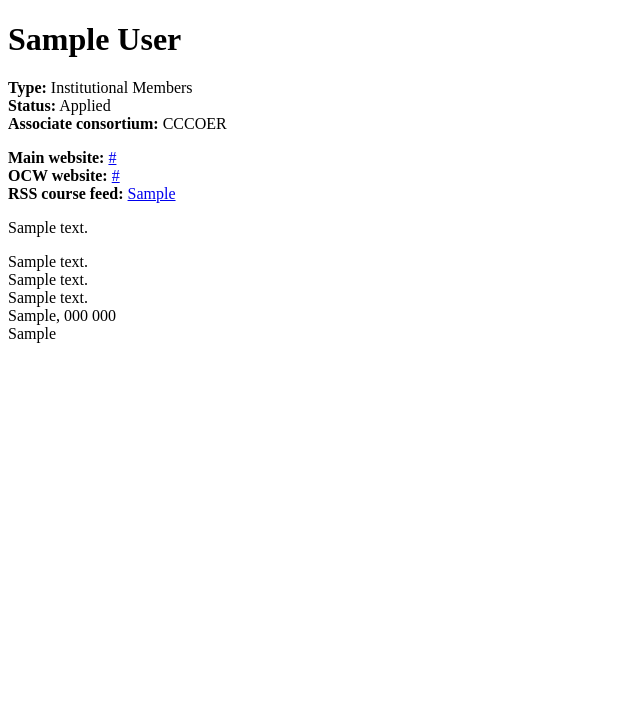
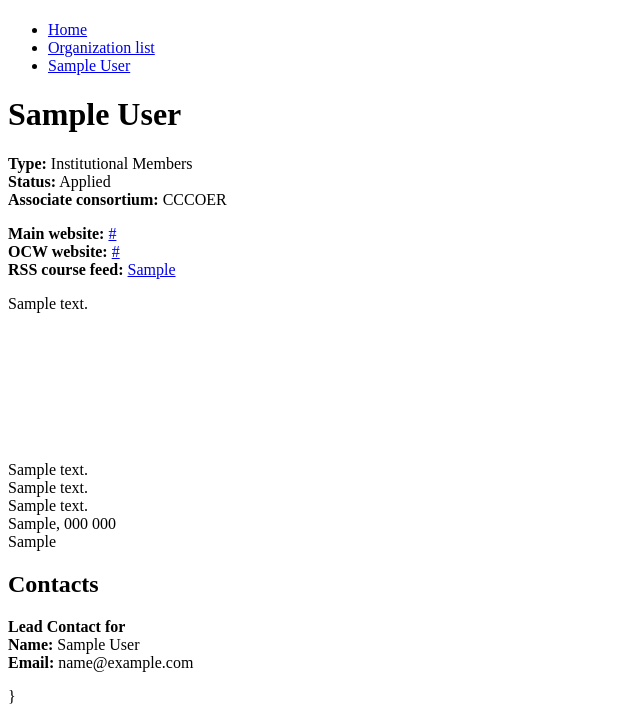
Before and after one commit to oeglobal/ocwc-members, a Django app: page /staff/organization/view/1/ in a window 1280 px wide. Shown: the part 381-1095 px from the top of the page, without its empty margins (0-640 px from the left). Before the commit the page ends 724 px from the top, so only its background shows below. Run offline with Django 3.2, Linux system fonts and the light colour scheme; tables that the repository leaves empty hold one stand-in row (values such as "Sample post"); some libraries are stand-ins or nearby versions.

Commit message:
breadcrumbs

```diff
--- a/members/crm/static/css/style.css
+++ b/members/crm/static/css/style.css
@@ -5,3 +5,8 @@
 #top-nav {
 	margin-top: 40px;
 }
+
+.org-description {
+	height: 150px;
+	overflow: scroll;
+}
--- a/members/crm/templates/base.html
+++ b/members/crm/templates/base.html
@@ -41,7 +41,17 @@
 	</div>
 
 <div class="main">
+	{% block breadcrumbs_wrapper %}
+	<div class="row">
+		<div class="large-12 columns">
+			<ul class="breadcrumb">
+			{% block breadcrumbs %}{% endblock %}
+			</ul>
+		</div>
+	</div>
+	{% endblock %}
 	{% block contents %}{% endblock %}
+	}
 </div>
 
 </body>
--- /dev/null
+++ b/members/crm/templates/staff/organization_base.html
@@ -0,0 +1,6 @@
+{% extends "base.html" %}
+
+{% block breadcrumbs %}
+			<li><a href="/">Home</a></li>
+			<li><a href="{% url 'staff:organization-list' %}">Organization list</a></li>
+{% endblock %}
--- a/members/crm/templates/staff/organization_detail.html
+++ b/members/crm/templates/staff/organization_detail.html
@@ -1,6 +1,10 @@
-{% extends "base.html" %}
+{% extends "staff/organization_base.html" %}
 
 {% block title %}{{ org.display_name }}{% endblock %}
+{% block breadcrumbs %}
+	{{ block.super }}
+	<li><a href="#">{{ org.display_name }}</a></li>
+{% endblock %}
 
 {% block contents %}
 	<div class="row">
@@ -20,23 +24,30 @@
 			<strong>OCW website:</strong> <a href="{{ org.main_website }}">{{ org.ocw_website }}</a><br />
 			<strong>RSS course feed:</strong> <a href="{{ org.rss_course_feed }}">{{ org.rss_course_feed }}</a>
 		</p>
-		<p>
+		<p class="org-description">
 			{{ org.description }}
 		</p>
+		{% with org.address_set.all.0 as address %}
 		<p>
+		   {{ address.street_address }}<br />
+		   {% if address.supplemental_address_1 %}{{ address.supplemental_address_1 }}<br />{% endif %}
+		   {% if address.supplemental_address_2 %}{{ address.supplemental_address_2 }}<br />{% endif %}
+
+		   {{ address.city }}, {{ address.postal_code }} {{ address.postal_code_suffix }}<br />
+		   {{ address.country }}
+		<p>
+		{% endwith %}
 		</div>
+		<div class="large-6 columns">
+			<h2 class="contacts">Contacts</h2>
+			{% for contact in org.contact_set.all %}
+			<p>
+				<strong>{{ contact.get_contact_type_display }}</strong><br />
+				<strong>Name:</strong> {{ contact.first_name }} {{ contact.last_name }}<br />
+				<strong>Email:</strong> {{ contact.email }}
+			</p>
+			{% endfor %}
 
-
-		<div class="large-6 columns">
-			{% with org.address_set.all.0 as address %}
-			<p>{{ address.street_address }}<br />
-			   {% if address.supplemental_address_1 %}{{ address.supplemental_address_1 }}<br />{% endif %}
-			   {% if address.supplemental_address_2 %}{{ address.supplemental_address_2 }}<br />{% endif %}
-
-			   {{ address.city }}, {{ address.postal_code }} {{ address.postal_code_suffix }}<br />
-			   {{ address.country }}
-			<p>
-			{% endwith %}
 		</div>
 	</div>
 {% endblock %}
--- a/members/crm/templates/staff/organization_list.html
+++ b/members/crm/templates/staff/organization_list.html
@@ -1,4 +1,4 @@
-{% extends "base.html" %}
+{% extends "staff/organization_base.html" %}
 
 {% block contents %}
 <div class="row">
```
Also changed, not shown: members/crm/templates/staff/index.html (added).
